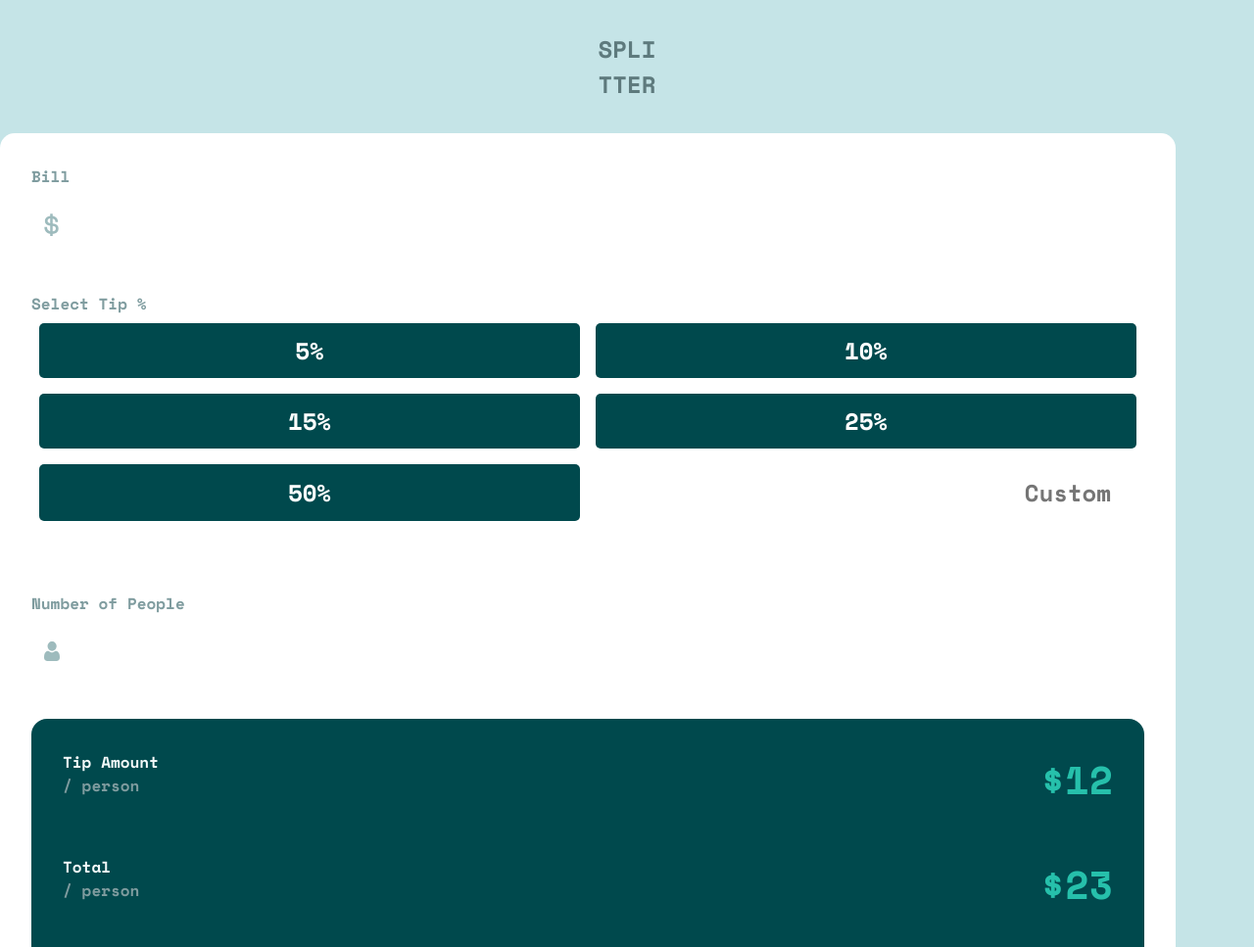
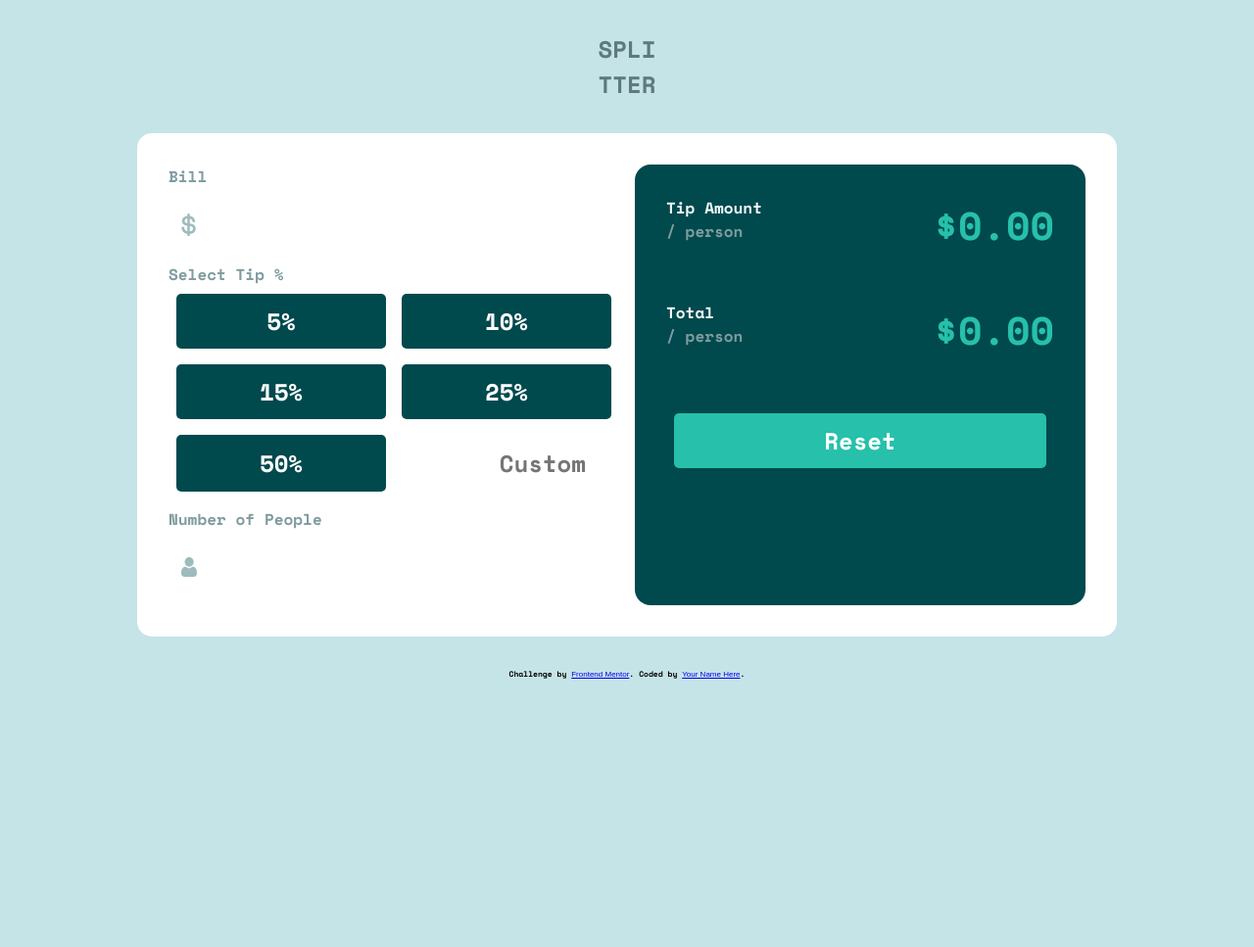
Before and after one commit to dnewbie25/Frontend-Mentor, a plain HTML site: page tip-calculator-app-main/index.html in a window 1280 px wide. Shown: the top 967 px of the page at 98% size. After the commit the page ends 800 px from the top, so only its background shows below. Drawn offline with nearby package versions, Linux system fonts and the light colour scheme.

Commit message:
desktop and calculator finished

```diff
--- a/tip-calculator-app-main/index.html
+++ b/tip-calculator-app-main/index.html
@@ -1,14 +1,17 @@
 <!DOCTYPE html>
 <html lang="en">
+
 <head>
   <meta charset="UTF-8">
-  <meta name="viewport" content="width=device-width, initial-scale=1.0"> <!-- displays site properly based on user's device -->
+  <meta name="viewport" content="width=device-width, initial-scale=1.0">
+  <!-- displays site properly based on user's device -->
 
   <link rel="icon" type="image/png" sizes="32x32" href="./images/favicon-32x32.png">
   <link rel="stylesheet" href="./css/main.css">
   <title>Tip calculator app</title>
 
 </head>
+
 <body>
   <h1>SPLI<span>TTER</span></h1>
   <main>
@@ -19,11 +22,11 @@
     <div class="select-tip">
       <p>Select Tip %</p>
       <div class="buttons">
-        <button id="_5">5%</button>
-        <button id="_10">10%</button>
-        <button id="_15">15%</button>
-        <button id="_25">25%</button>
-        <button id="_50">50%</button>
+        <button id="_5" value="5" class="tip-value">5%</button>
+        <button id="_10" value="10" class="tip-value">10%</button>
+        <button id="_15" value="15" class="tip-value">15%</button>
+        <button id="_25" value="25" class="tip-value">25%</button>
+        <button id="_50" value="50" class="tip-value">50%</button>
         <input type="number" placeholder="Custom" id="custom-tip">
       </div>
     </div>
@@ -34,11 +37,11 @@
     <div class="calculator">
       <div id="tip-person">
         <p>Tip Amount <span>/ person</span></p>
-        <div class="result">$12</div>
+        <div class="result">$0.00</div>
       </div>
       <div id="total-person">
-          <p>Total <span>/ person</span></p>
-          <div class="result">$23</div>
+        <p>Total <span>/ person</span></p>
+        <div class="result">$0.00</div>
       </div>
       <button id="reset">Reset</button>
     </div>
@@ -47,5 +50,7 @@
     Challenge by <a href="https://www.frontendmentor.io?ref=challenge" target="_blank">Frontend Mentor</a>.
     Coded by <a href="#">Your Name Here</a>.
   </footer>
+  <script src="./js/main.js"></script>
 </body>
+
 </html>
--- /dev/null
+++ b/tip-calculator-app-main/js/main.js
@@ -0,0 +1,79 @@
+'use strict';
+
+const bill = document.getElementById('bill');
+const numberOfPeople = document.getElementById('number-people');
+const reset = document.getElementById('reset');
+const customTip = document.getElementById('custom-tip');
+const tipOptions = document.querySelectorAll('.tip-value');
+const tipPerPerson = document.querySelector('#tip-person .result');
+const totalPerson = document.querySelector('#total-person .result');
+
+class Calculator {
+  constructor() {
+    this.bill = 0;
+    bill.value = '';
+    this.people = 1;
+    numberOfPeople.value = '';
+    this.tipAmount = 0;
+    customTip.value = '';
+    // event listeners
+    bill.addEventListener('input', this.clickedBill.bind(this));
+    customTip.addEventListener('input', this.setCustomTip.bind(this));
+    tipOptions.forEach(tip => {
+      tip.addEventListener('click', e => this.tipAmount = Number(e.target.value) / 100);
+    });
+    numberOfPeople.addEventListener('input', this.numberOfPeople.bind(this));
+    reset.addEventListener('click', this.reset.bind(this));
+  }
+
+  setBill() {
+    this.bill = Number(bill.value);
+  }
+
+  clickedBill(e) {
+    this.setBill();
+    this.updatePersonTip();
+    this.updatePersonAmount();
+  }
+
+  setCustomTip(e) {
+    if (Number(customTip.value) > 0) {
+      this.tipAmount = Number(customTip.value) / 100;
+    }
+    this.updatePersonTip();
+    this.updatePersonAmount();
+  }
+
+  numberOfPeople(e) {
+    if (Number(numberOfPeople.value) > 0) {
+      this.people = Number(numberOfPeople.value);
+    }
+    this.updatePersonTip();
+    this.updatePersonAmount();
+  }
+
+  reset(e) {
+    this.bill = 0;
+    bill.value = '';
+    this.people = 0;
+    numberOfPeople.value = '';
+    this.tipAmount = 0;
+    customTip.value = '';
+    tipPerPerson.textContent = "$0.00"
+    totalPerson.textContent = "$0.00"
+  }
+
+  updatePersonTip(){
+    if(this.bill > 0 && this.tipAmount > 0 && this.people >= 1){
+      tipPerPerson.textContent = `$${((this.bill * this.tipAmount) / this.people).toFixed(2)}`;
+    }
+  }
+
+  updatePersonAmount(){
+    if(this.bill > 0 && this.tipAmount > 0 && this.people >= 1){
+      totalPerson.textContent = `$${((this.bill * this.tipAmount + this.bill) / this.people).toFixed(2)}`;
+    }
+  }
+}
+
+const calculator = new Calculator();
--- a/tip-calculator-app-main/sass/main.scss
+++ b/tip-calculator-app-main/sass/main.scss
@@ -49,20 +49,38 @@ body {
 
 // main and inputs basic styles
 main {
+  margin: 0 auto;
   font-weight: 700;
   font-size: 1rem;
   color: $Grayish-cyan;
-  max-width: 1200px;
+  max-width: 1000px;
   background-color: white;
   border-radius: 15px;
   padding: 2rem;
+  @media (min-width:700px) {
+    display: grid;
+    grid-template-columns: 1fr 1fr;
+    grid-template-rows: 100px 250px 100px;
+    column-gap: 1rem;
+    .select-tip{
+      grid-column: 1/2;
+      grid-row: 2/3;
+    }
+    .people{
+      grid-row: 3/4;
+    }
+    .calculator{
+      margin: 0;
+      grid-column: 2/3;
+      grid-row: 1/4;
+    }
+  }
 }
 
 main div {
   display: flex;
   flex-direction: column;
   margin-bottom: 2rem;
-
   input,
   button {
     margin: 0.5rem 0;
@@ -83,6 +101,7 @@ main div {
   input:focus {
     border-color: $primary;
   }
+
 }
 
 // bill amount styles
@@ -170,7 +189,6 @@ main div {
   font-size: 0.5rem;
   text-align: center;
   bottom: 0;
-
   * {
     font-family: Arial, Helvetica, sans-serif;
   }
```
Also changed, not shown: tip-calculator-app-main/css/main.css, 1 other file.
